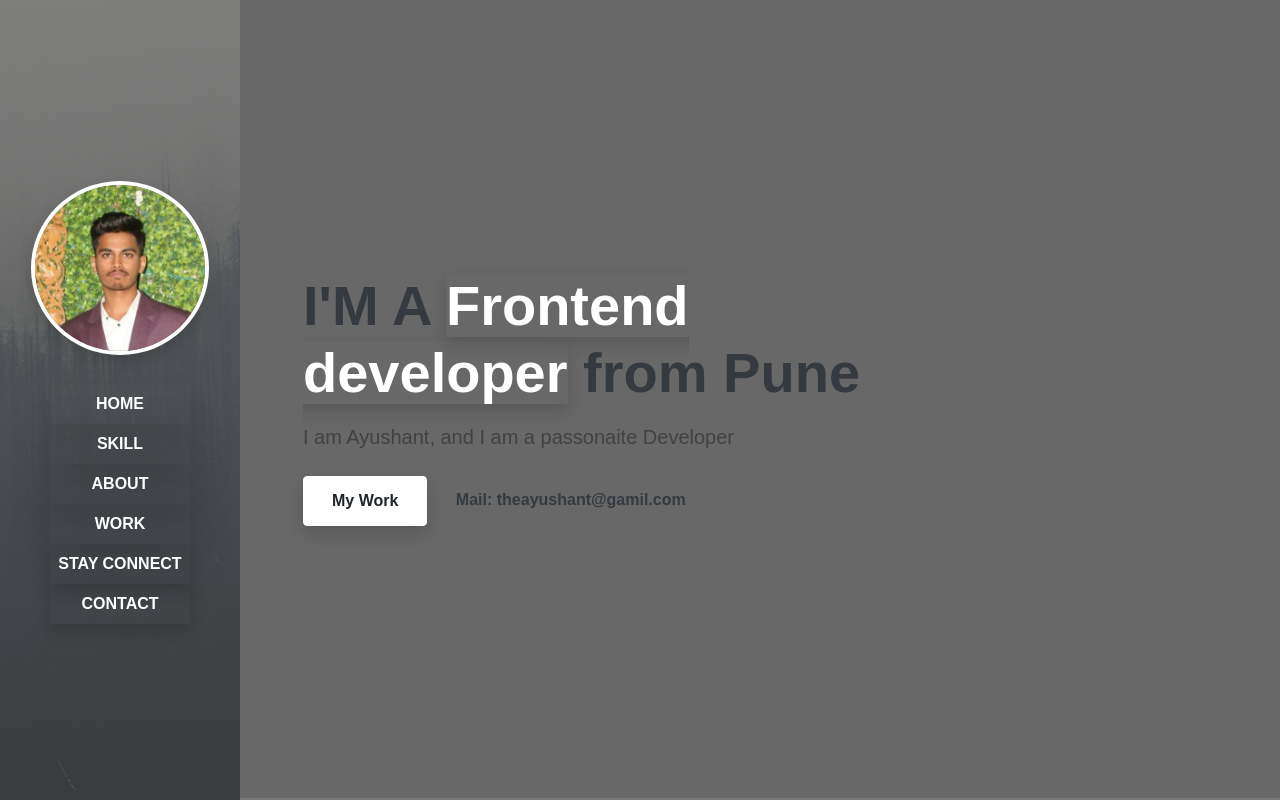
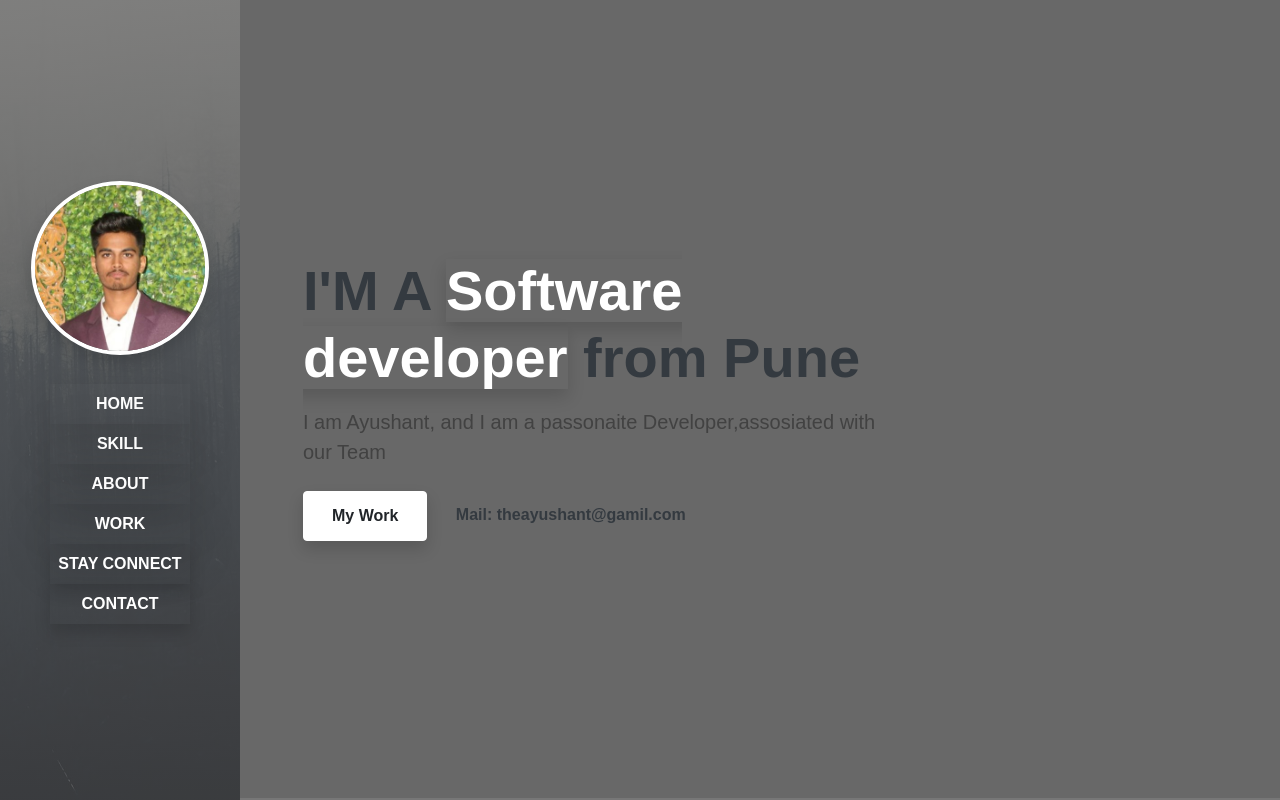
Before and after one commit to Ayushant/protfolio-ayuu, a plain HTML site: page index.html in a window 1280 px wide. Shown: the top 800 px of the page. Drawn offline with nearby package versions, Linux system fonts and the light colour scheme; a web font is replaced by a local one.

Commit message:
Update index.html

```diff
--- a/index.html
+++ b/index.html
@@ -79,8 +79,8 @@
                     <div class="row">
                         <div class="col-lg-8" >
                             <h1 class="TOP text-dark  display-4 fw-bold " data-aos="fade-up"
-                            data-aos-anchor-placement="center-center" data-aos-duration="2000" >I'M A <span class="text-white shadow">Frontend developer</span> from Pune</h1>
-                            <p class="lead mt-3 mb-4">I am Ayushant, and I am a passonaite Developer </p>
+                            data-aos-anchor-placement="center-center" data-aos-duration="2000" >I'M A <span class="text-white shadow">Software developer</span> from Pune</h1>
+                            <p class="lead mt-3 mb-4">I am Ayushant, and I am a passonaite Developer,assosiated with our Team </p>
                             <a href="#work" class="shadow btn btn-brand me-4" >My Work</a>
                             <a href="#" class="link-custom text-dark">Mail: theayushant@gamil.com</a>
                         </div>
```
